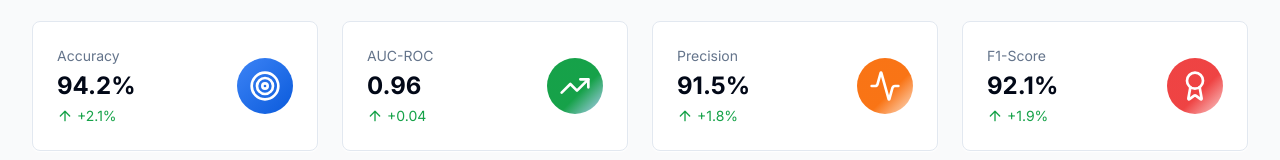
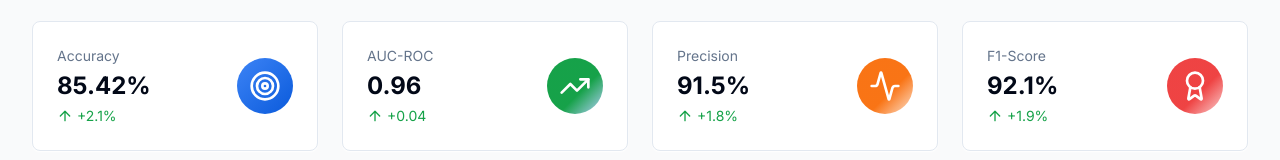
Before and after one commit to Venkat-Kolasani/type2diabetes-ai, a React (Vite) app: page /results in a window 1280 px wide. Shown: the part 236-396 px from the top of the page. Built offline with nearby package versions, Linux system fonts and the light colour scheme.

Commit message:
accuracy update
changed to 85.42%

```diff
--- a/src/pages/Results.tsx
+++ b/src/pages/Results.tsx
@@ -38,7 +38,7 @@ export default function Results() {
               <div className="flex items-center justify-between">
                 <div>
                   <p className="text-sm text-muted-foreground mb-1">Accuracy</p>
-                  <p className="text-2xl font-bold text-foreground">94.2%</p>
+                  <p className="text-2xl font-bold text-foreground">85.42%</p>
                   <div className="flex items-center mt-1">
                     <ArrowUp className="h-4 w-4 text-success mr-1" />
                     <span className="text-sm text-success">+2.1%</span>
```
